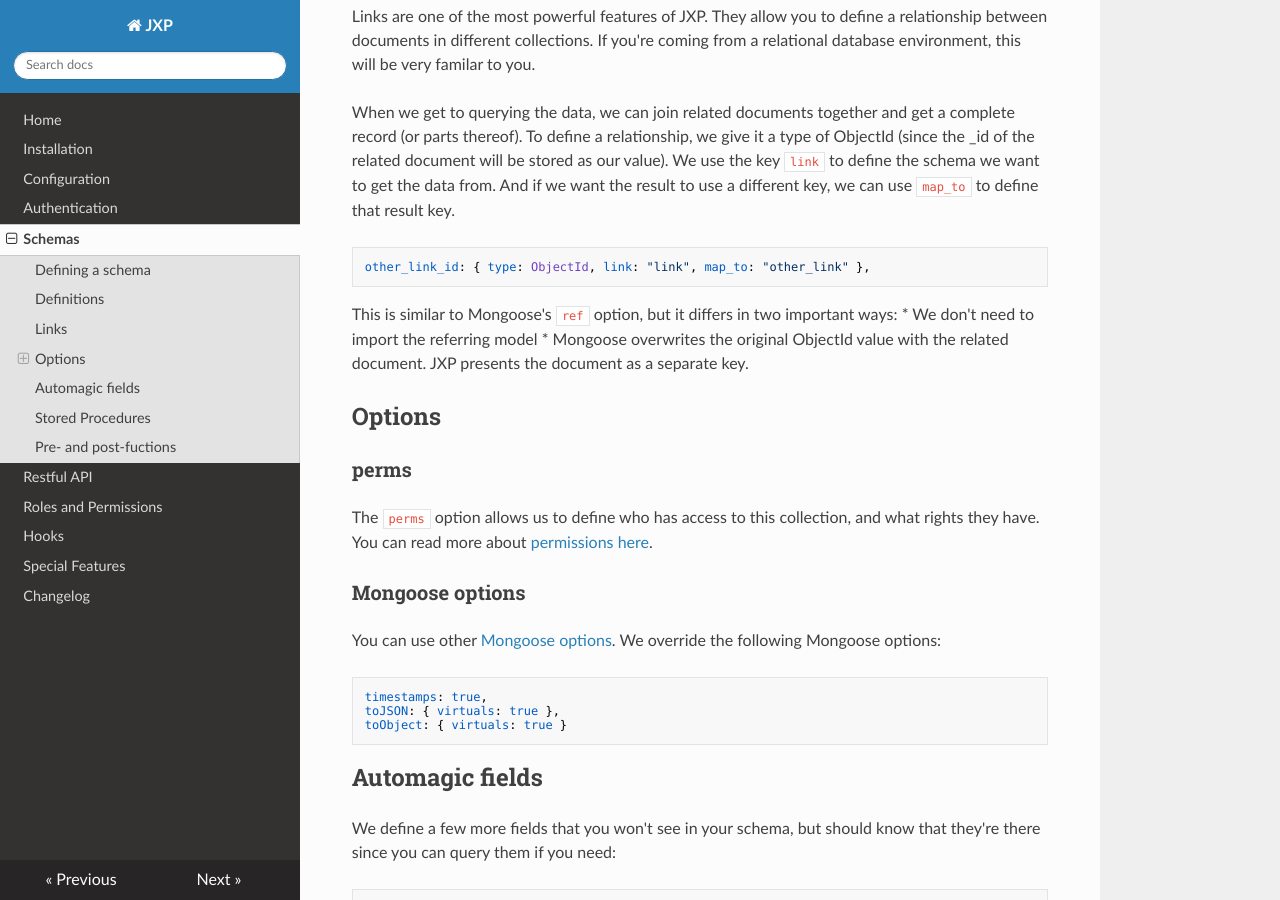
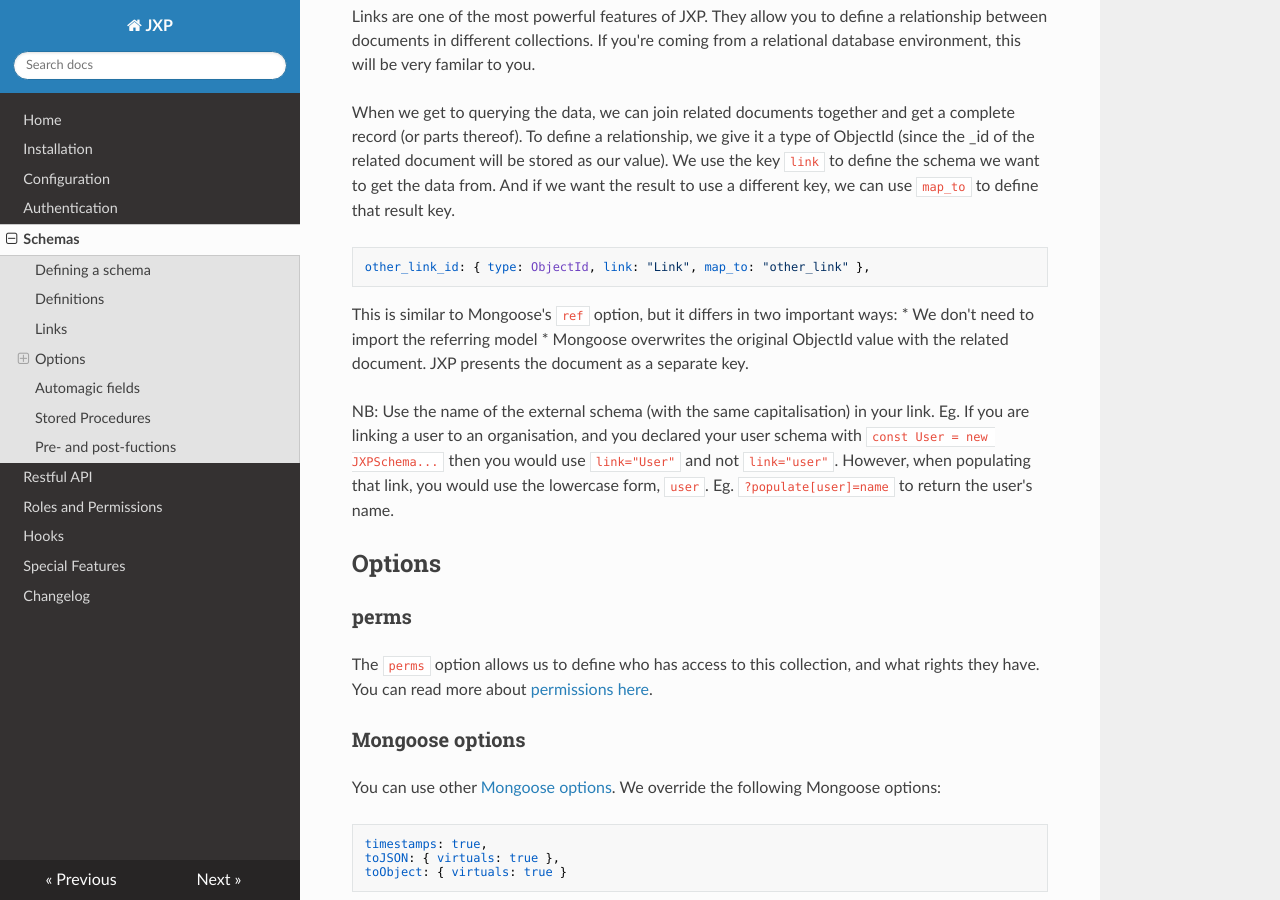
Before and after one commit to WorkSpaceMan/jxp, an MkDocs documentation site: the page built from docs/schemas.md, in a window 1280 px wide and 900 px high, scrolled down 1759 px. Built offline with MkDocs 1.6.1, drawn with Linux system fonts in a browser that asks for light colours; nearby versions of some CDN libraries; some of the changed text lies outside the part shown.

Commit message:
Update docs regarding linking and populating

````diff
--- a/docs/schemas.md
+++ b/docs/schemas.md
@@ -23,9 +23,9 @@ const TestSchema   = new JXPSchema({
     shmack: [String], // We can store arrays
     password: String, // Passwords are automagically encrypted
     fulltext: { type: String, index: { text: true } },
-    link_id: { type: ObjectId, link: "link", }, // We can populate these links during a query
-    other_link_id: { type: ObjectId, link: "link", map_to: "other_link" },
-    array_link_id: [{ type: ObjectId, link: "link", map_to: "array_link" } ], // TODO
+    link_id: { type: ObjectId, link: "Link", }, // We can populate these links during a query
+    other_link_id: { type: ObjectId, link: "Link", map_to: "other_link" },
+    array_link_id: [{ type: ObjectId, link: "Link", map_to: "array_link" } ], // TODO
 },
 {
     perms: {
@@ -67,12 +67,14 @@ Links are one of the most powerful features of JXP. They allow you to define a r
 When we get to querying the data, we can join related documents together and get a complete record (or parts thereof). To define a relationship, we give it a type of ObjectId (since the _id of the related document will be stored as our value). We use the key `link` to define the schema we want to get the data from. And if we want the result to use a different key, we can use `map_to` to define that result key.
 
 ```javascript
-other_link_id: { type: ObjectId, link: "link", map_to: "other_link" },
+other_link_id: { type: ObjectId, link: "Link", map_to: "other_link" },
 ```
 
 This is similar to Mongoose's `ref` option, but it differs in two important ways:
 * We don't need to import the referring model
 * Mongoose overwrites the original ObjectId value with the related document. JXP presents the document as a separate key.
+
+NB: Use the name of the external schema (with the same capitalisation) in your link. Eg. If you are linking a user to an organisation, and you declared your user schema with `const User = new JXPSchema...` then you would use `link="User"` and not `link="user"`. However, when populating that link, you would use the lowercase form, `user`. Eg. `?populate[user]=name` to return the user's name.
 
 ## Options
 
````
Also changed, not shown: docs/api.md (+6 -2 lines).
